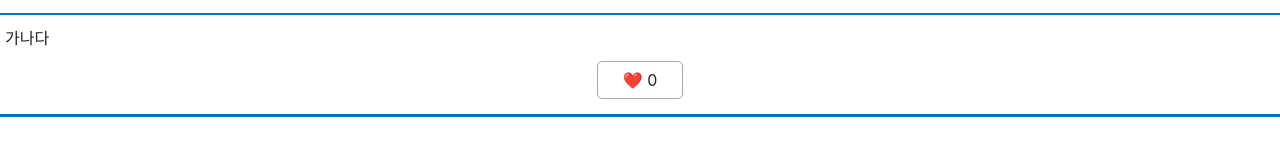
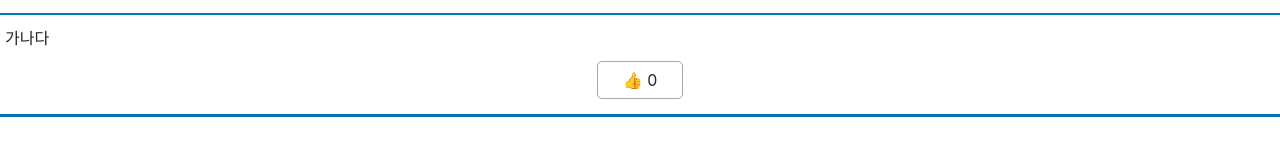
Before and after one commit to leesh2985/Portfolio00, a React (Vite) app: page /postdetail/1 in a window 1280 px wide. Shown: the part 248-408 px from the top of the page. Built offline with nearby package versions, Linux system fonts and the light colour scheme; no server answers; the database is empty.

Commit message:
postId에 맞는 id값에 데이터 가지고 오기..

```diff
--- a/src/component/menu/PostDetail.tsx
+++ b/src/component/menu/PostDetail.tsx
@@ -19,14 +19,7 @@ export default function PostDetail() {
     const fetchData = async () => {
       const querySnapshot = await getDocs(collection(dbService, 'Contest'));
       querySnapshot.forEach(doc => {
-        const data = doc.data();
-        if (data.id === postId) {
-          setPostData({
-            title: data.title,
-            userId: data.userId,
-            body: data.content,
-          });
-        }
+        console.log(doc.id, ' => ', doc.data());
       });
     };
 
@@ -52,7 +45,7 @@ export default function PostDetail() {
         <PostContents>
           <PostText>가나다</PostText>
           <PostLike>
-            <PostIcon onClick={handleLike}>❤️ </PostIcon>
+            <PostIcon onClick={handleLike}>👍 </PostIcon>
             {like}
           </PostLike>
         </PostContents>
```
